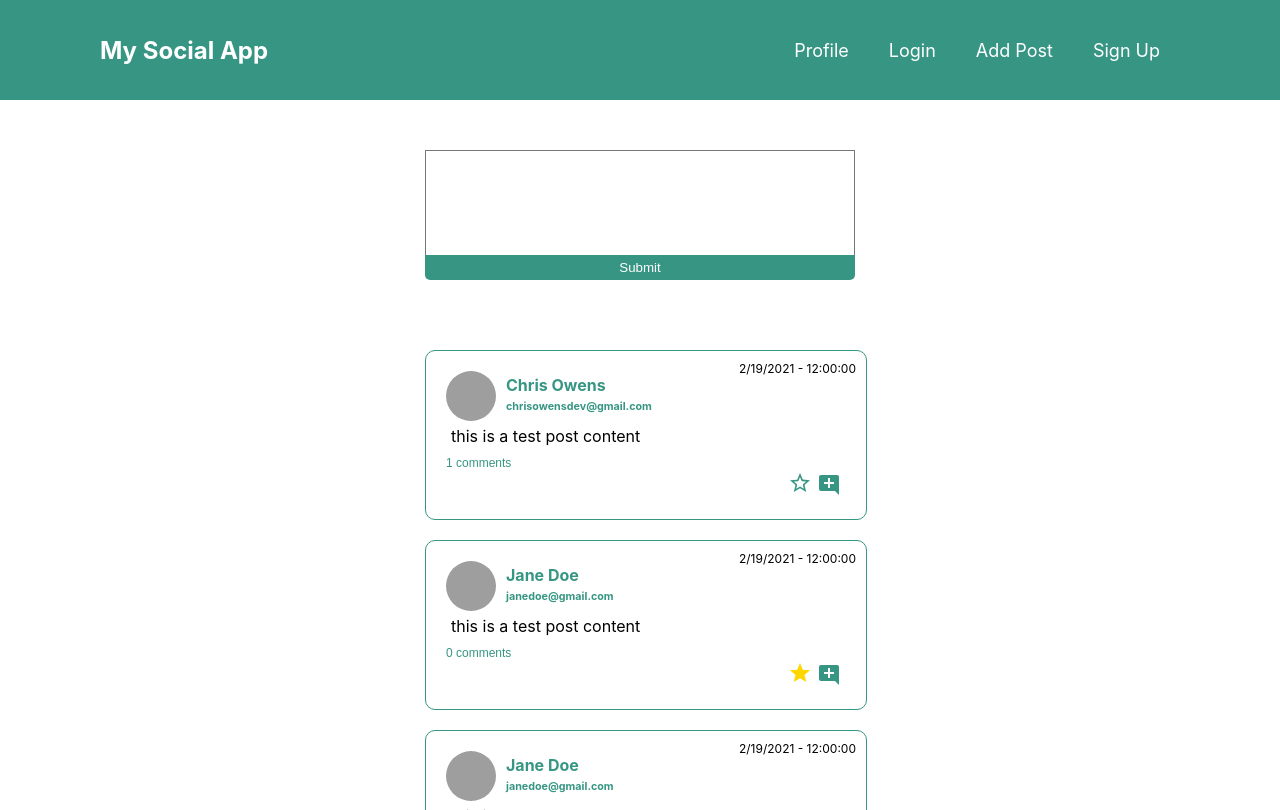
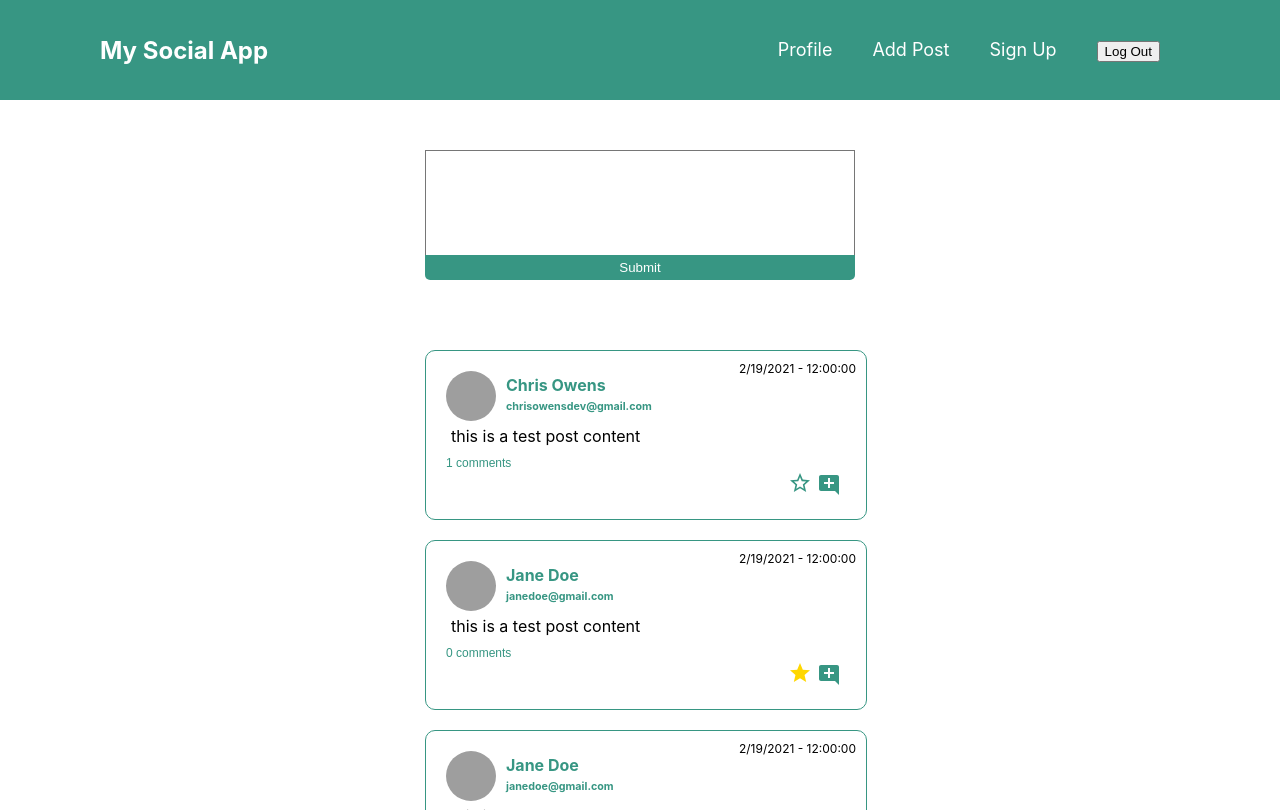
Before and after one commit to chrisowensdev/my-social-app, a React (Create React App) app: page / in a window 1280 px wide. Built offline with nearby package versions, Linux system fonts and the light colour scheme; grey boxes are pictures that could not be loaded.

Commit message:
Create logout acttion, reducers and implement conditional rendering when not logged in

```diff
--- /dev/null
+++ b/src/components/User/Logout.js
@@ -0,0 +1,15 @@
+import React from 'react';
+import styled from 'styled-components';
+import { useDispatch } from 'react-redux';
+import { logoutUser } from '../../redux/actions/userActions';
+
+const Logout = () => {
+    const dispatch = useDispatch();
+    return (
+        <>
+            <button onClick={(e) => dispatch(logoutUser())}>Log Out</button>
+        </>
+    );
+};
+
+export default Logout;
--- a/src/components/layout/Header.js
+++ b/src/components/layout/Header.js
@@ -1,8 +1,12 @@
 import React from 'react';
 import { Link } from 'react-router-dom';
 import styled from 'styled-components';
+import { useSelector } from 'react-redux';
+
+import Logout from '../User/Logout';
 
 const Header = () => {
+    const activeUser = useSelector((state) => state.users.activeUser);
     return (
         <Nav>
             <Title>
@@ -16,11 +20,7 @@ const Header = () => {
                         Profile
                     </Link>
                 </ListItem>
-                <ListItem>
-                    <Link className='navbar-link' to='/login'>
-                        Login
-                    </Link>
-                </ListItem>
+
                 <ListItem>
                     <Link className='navbar-link' to='/addpost'>
                         Add Post
@@ -30,6 +30,15 @@ const Header = () => {
                     <Link className='navbar-link' to='/signup'>
                         Sign Up
                     </Link>
+                </ListItem>
+                <ListItem>
+                    {activeUser ? (
+                        <Logout />
+                    ) : (
+                        <Link className='navbar-link' to='/login'>
+                            Login
+                        </Link>
+                    )}
                 </ListItem>
             </Menu>
         </Nav>
--- a/src/redux/actionTypes.js
+++ b/src/redux/actionTypes.js
@@ -2,6 +2,7 @@ export const ADD_USER = 'ADD_USER';
 export const UPDATE_USER = 'UPDATE_USER';
 export const DELETE_USER = 'DELETE_USER';
 export const LOGIN_USER = 'LOGIN_USER';
+export const LOGOUT_USER = 'LOGOUT_USER';
 
 export const ADD_POST = 'ADD_POST';
 export const UPDATE_POST = 'UPDATE_POST';
--- a/src/redux/actions/userActions.js
+++ b/src/redux/actions/userActions.js
@@ -1,4 +1,10 @@
-import { ADD_USER, DELETE_USER, LOGIN_USER, UPDATE_USER } from '../actionTypes';
+import {
+    ADD_USER,
+    DELETE_USER,
+    LOGIN_USER,
+    LOGOUT_USER,
+    UPDATE_USER,
+} from '../actionTypes';
 
 export const addUser = (user) => ({
     type: ADD_USER,
@@ -18,3 +24,7 @@ export const loginUser = (data) => ({
     type: LOGIN_USER,
     payload: data,
 });
+
+export const logoutUser = () => ({
+    type: LOGOUT_USER,
+});
--- a/src/redux/reducers/userReducer.js
+++ b/src/redux/reducers/userReducer.js
@@ -1,6 +1,12 @@
 import { v1 as uuidv1 } from 'uuid';
 
-import { ADD_USER, DELETE_USER, UPDATE_USER, LOGIN_USER } from '../actionTypes';
+import {
+    ADD_USER,
+    DELETE_USER,
+    UPDATE_USER,
+    LOGIN_USER,
+    LOGOUT_USER,
+} from '../actionTypes';
 
 const initialState = {
     activeUser: {
@@ -67,6 +73,11 @@ const userReducer = (state = initialState, action) => {
                 ...state,
                 activeUser: action.payload,
             };
+        case LOGOUT_USER:
+            return {
+                ...state,
+                activeUser: {},
+            };
 
         default:
             return state;
```
